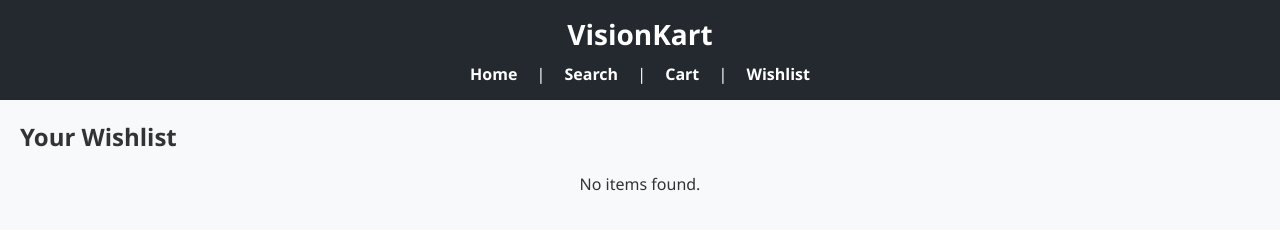
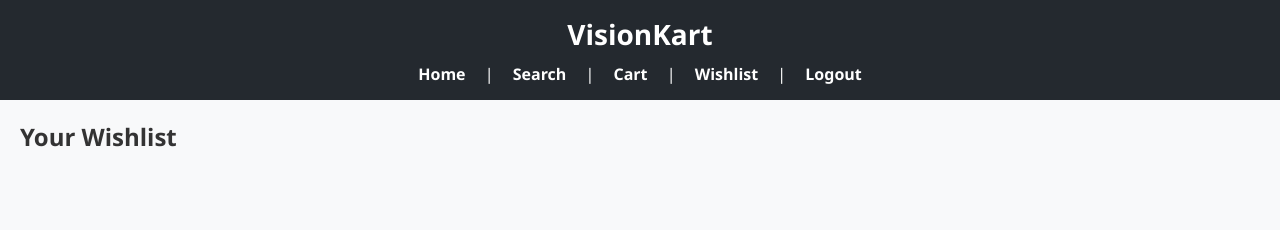
Before and after one commit to anumukonda-siri-hasini/visionkart, a plain HTML site: page wishlist.html in a window 1280 px wide. Drawn offline with Linux system fonts and the light colour scheme.

Commit message:
Update wishlist.html

```diff
--- a/wishlist.html
+++ b/wishlist.html
@@ -5,6 +5,7 @@
   <title>Wishlist - VisionKart</title>
   <link rel="stylesheet" href="style.css" />
   <script src="app.js" defer></script>
+  <script src="wishlist.js" defer></script>
 </head>
 <body>
   <header>
@@ -13,19 +14,14 @@
       <a href="home.html">Home</a> |
       <a href="search.html">Search</a> |
       <a href="cart.html">Cart</a> |
-      <a href="wishlist.html">Wishlist</a>
+      <a href="wishlist.html">Wishlist</a> |
+      <a href="#" id="logoutBtn">Logout</a>
     </nav>
   </header>
 
   <main>
     <h2>Your Wishlist</h2>
-    <div id="wishlist-list" class="product-container"></div>
+    <div class="product-container" id="wishlist-products"></div>
   </main>
-
-  <script>
-    document.addEventListener("DOMContentLoaded", () => {
-      renderList("wishlist-list", "visionkart-wishlist");
-    });
-  </script>
 </body>
 </html>
```
